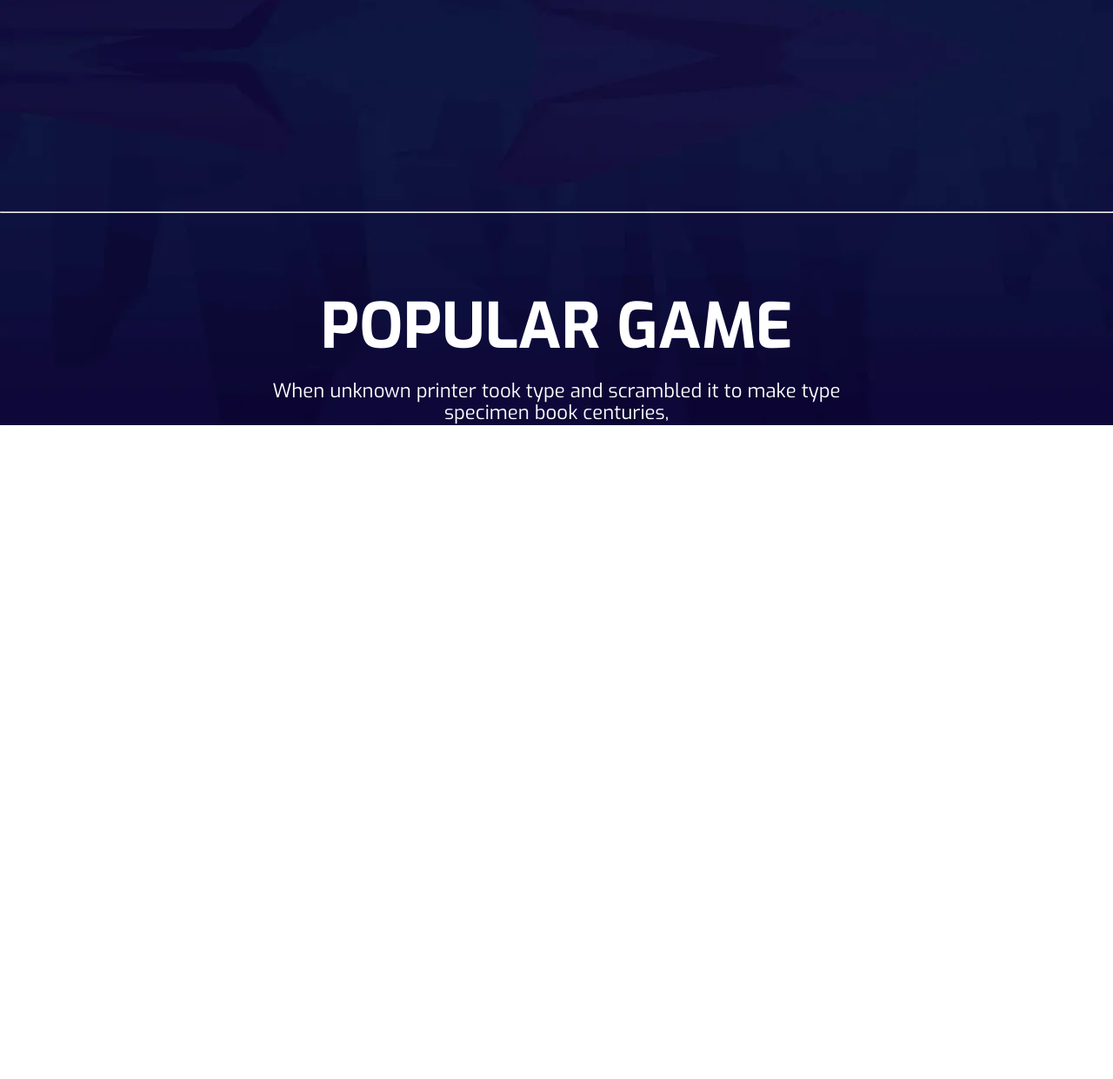
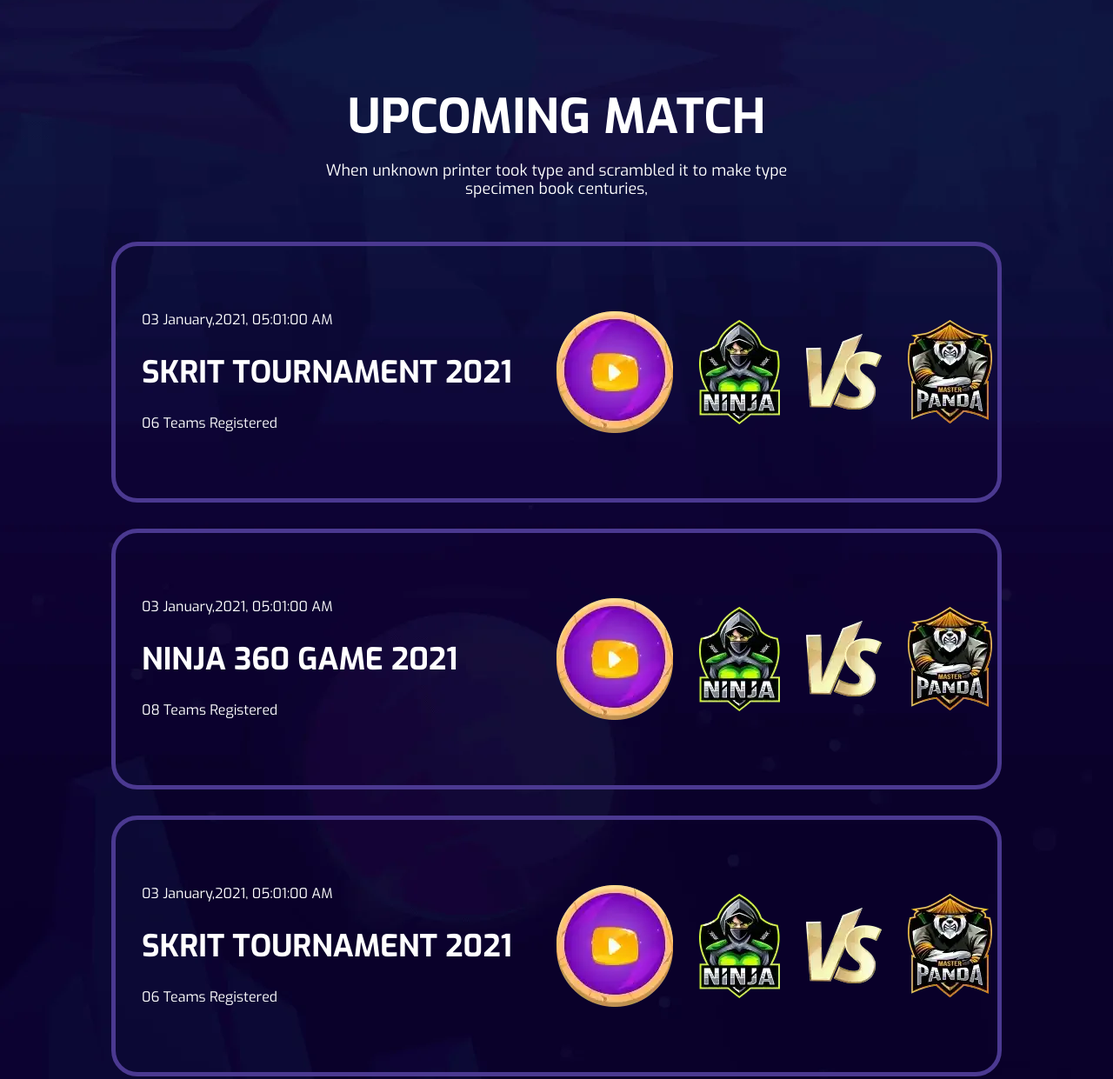
Before and after one commit to Nada8899/TeamEco, a plain HTML site: page Web Games/index.html in a window 1280 px wide. Shown: the part 1612-2853 px from the top of the page at 87% size. Before the commit the page ends 2101 px from the top, so only its background shows below. Drawn offline with Linux system fonts and the light colour scheme.

Commit message:
games inserted

```diff
--- a/Web Games/Css/Style.css
+++ b/Web Games/Css/Style.css
@@ -113,7 +113,7 @@ header a
 
 }
 #ThreeImg {
-    height: 100vh;
+    height: 70vh;
     text-align: center;
     padding-top: 3%;
 
@@ -149,17 +149,119 @@ header a
 
 }
 /* end Three img */
+
+/* Start-Matches */
+
+#matches h2{
+    text-align: center;
+    font-weight: 700;
+    padding-top:100px ;
+    font-size: 55px;
+    margin-bottom: 20px;
+
+}
+
+#matches>p{
+    font-weight: 400;
+    font-size: 18px;
+    width: 567px;
+    text-align: center;
+    margin: 0 auto 50px;
+}
+#matches-div{
+    /* margin-left: var(--main-padding);
+    margin-right: var(--main-padding); */
+    width: 80%;
+    margin: 0 auto;
+    padding: 30px;
+    border: 5px solid #4B3991;
+    border-radius: 30px;
+    display: flex;
+    height: 300px;
+    margin-bottom: 30px;
+
+}
+#matches-text
+{
+    display: flex;
+    flex-direction: column;
+    justify-content: center;
+    gap: 30px;
+    width: 50%;
+
+}
+#matches-text p
+{
+    /* padding-top: 20px; */
+    /* padding-left: 20px; */
+    font-weight: 400;
+
+}
+#matches-text h3
+{
+    /* padding-top: 50px; */
+    /* padding-left: 20px; */
+    font-weight: 700;
+    font-size: 35px;
+}
+#matches-text span
+{
+  /* padding-top: 20px; */
+  /* padding-left: 20px; */
+  font-weight: 400;
+}
+#matches-imges
+{
+    display: flex;
+    width: 50%;
+    align-items: center;
+    gap: 30px;
+    justify-content: space-evenly;
+
+}
+/* End-Matches */
+
 /* start Games */
 
-.Head3{
+.Head3 {
     padding-top: 7%;
-
     font-size: 3em;
     text-align: center;
 }
-.Head3 p{
+
+.Head3 p {
     padding-top: 1.5%;
-    font-size: 1.385rem;;
+    font-size: 1.385rem;
     text-align: center;
 
 }
+
+.gameProfile {
+    padding-top: 5%;
+    text-align: center;
+
+}
+
+.gameProfile div {
+
+    border: 1px solid rgb(33, 22, 111);
+    width: 470px;
+    height: 335px;
+    display: inline-block;
+    margin-bottom: 3%;
+    margin: 2%;
+    border-radius: 33px;
+}
+.gameProfile div img{
+    width: 470px;
+    height: 330px;
+}
+.gameProfile div :hover{
+
+    width: 470px;
+    height: 335px;
+    border-radius: 33px;
+    border-color: aliceblue;
+    opacity: 0.6;
+}
+/* End Game */
--- a/Web Games/index.html
+++ b/Web Games/index.html
@@ -72,9 +72,58 @@
 
       </section>
     </section>
-    <hr>
 
-    <!-- start Games -->
+      <!-- Start_matches -->
+      <section id="matches">
+        <h2>UPCOMING MATCH</h2>
+        <p>When unknown printer took type and scrambled it to make type specimen book centuries,</p>
+        <div id="matches-div">
+            <div id="matches-text">
+              <p> 03 January,<time>2021</time>, <time>05:01:00 AM</time></p>
+              <h3>SKRIT TOURNAMENT 2021</h3>
+              <span>06 Teams Registered</span>
+            </div>
+            <div id="matches-imges">
+              <img src="/Photo/play-btn.webp" alt="">
+              <img src="/Photo/upcoming-game-thumb2.webp" alt="">
+              <img src="/Photo/game-vs1.webp" alt="">
+              <img src="/Photo/upcoming-game-thumb1.webp" alt="">
+            </div>
+        </div>
+        <div id="matches-div">
+          <div id="matches-text">
+            <p> 03 January,<time>2021</time>, <time>05:01:00 AM</time></p>
+            <h3>NINJA 360 GAME 2021</h3>
+            <span>08 Teams Registered</span>
+          </div>
+          <div id="matches-imges">
+            <img src="/Photo/play-btn.webp" alt="">
+            <img src="/Photo/upcoming-game-thumb2.webp" alt="">
+            <img src="/Photo/game-vs1.webp" alt="">
+            <img src="/Photo/upcoming-game-thumb1.webp" alt="">
+          </div>
+      </div>
+      <div id="matches-div">
+        <div id="matches-text">
+          <p> 03 January,<time>2021</time>, <time>05:01:00 AM</time></p>
+          <h3>SKRIT TOURNAMENT <time>2021</time></h3>
+          <span>06 Teams Registered</span>
+        </div>
+        <div id="matches-imges">
+          <img src="/Photo/play-btn.webp" alt="">
+          <img src="/Photo/upcoming-game-thumb2.webp" alt="">
+          <img src="/Photo/game-vs1.webp" alt="">
+          <img src="/Photo/upcoming-game-thumb1.webp" alt="">
+        </div>
+    </div>
+
+
+
+      </section>
+
+    <!-- End_matches -->
+
+      <!-- start Games -->
 
     <section>
 
@@ -85,18 +134,20 @@
           book centuries,</p>
       </section>
 
-      <section>
-        <a href="#"></a>
-        <a href="#"></a>
-        <a href="#"></a>
-        <a href="#"></a>
-        <a href="#"></a>
+      <section class="gameProfile">
+       <div> <a href="#"><img src="/Photo/Pexeso-card-game.svg" alt=""></a></div>
+       <div> <a href="#"><img src="/Photo/Tic_tac_toe.svg.png" alt="" ></a></div>
+       <div> <a href="#"><img src="/Photo/gaming.svg" alt=""></a></div>
+       <div> <a href="#"><img src="/Photo/popular-game-thumb1.webp" alt=""></a></div>
+       <div> <a href="#"><img src="/Photo/popular-game-thumb1.webp" alt=""></a></div>
 
       </section>
 
     </section>
+     <!-- End Games -->
 
   </main>
+  <!-- End Main -->
 </body>
 
 </html>
```
Also changed, not shown: Web Games/Photo/810380_gaming_512x512.png (added), Web Games/Photo/Pexeso-card-game.svg (added), Web Games/Photo/Tic_tac_toe.svg.png (added), Web Games/Photo/gaming.svg (added).
